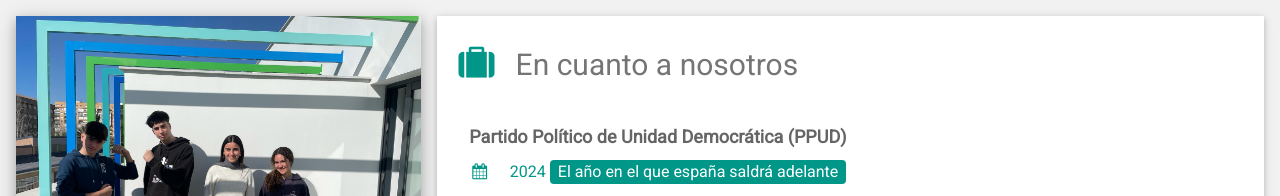
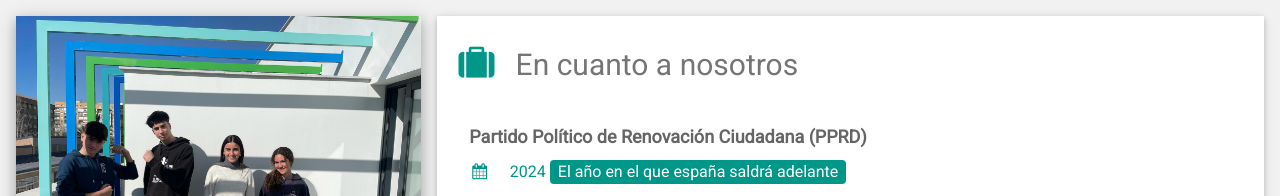
Before and after one commit to carlosdelaramartinez/abpp, a plain HTML site: page paginaweb/index.html in a window 1280 px wide. Shown: the top 196 px of the page. Drawn offline with nearby package versions, Linux system fonts and the light colour scheme.

Commit message:
Update index.html

```diff
--- a/paginaweb/index.html
+++ b/paginaweb/index.html
@@ -83,7 +83,7 @@ html,body,h1,h2,h3,h4,h5,h6 {font-family: "Roboto", sans-serif}
       <div class="w3-container w3-card w3-white w3-margin-bottom">
         <h2 class="w3-text-grey w3-padding-16"><i class="fa fa-suitcase fa-fw w3-margin-right w3-xxlarge w3-text-teal"></i>En cuanto a nosotros</h2>
         <div class="w3-container">
-          <h5 class="w3-opacity"><b> Partido Político de Unidad Democrática (PPUD)</b></h5>
+          <h5 class="w3-opacity"><b> Partido Político de Renovación Ciudadana (PPRD)</b></h5>
           <h6 class="w3-text-teal"><i class="fa fa-calendar fa-fw w3-margin-right"></i> 2024 <span class="w3-tag w3-teal w3-round">El año en el que españa saldrá adelante</span></h6>
           <p>Nosotros queremos orientar nuestro partido hacia los puntos que nosotros consideramos que están muy poco cuidados para lo importantes que son, los cuales son la economía, la ecología, las relaciones internacionales y la cultura.</p>
           <hr>
```
